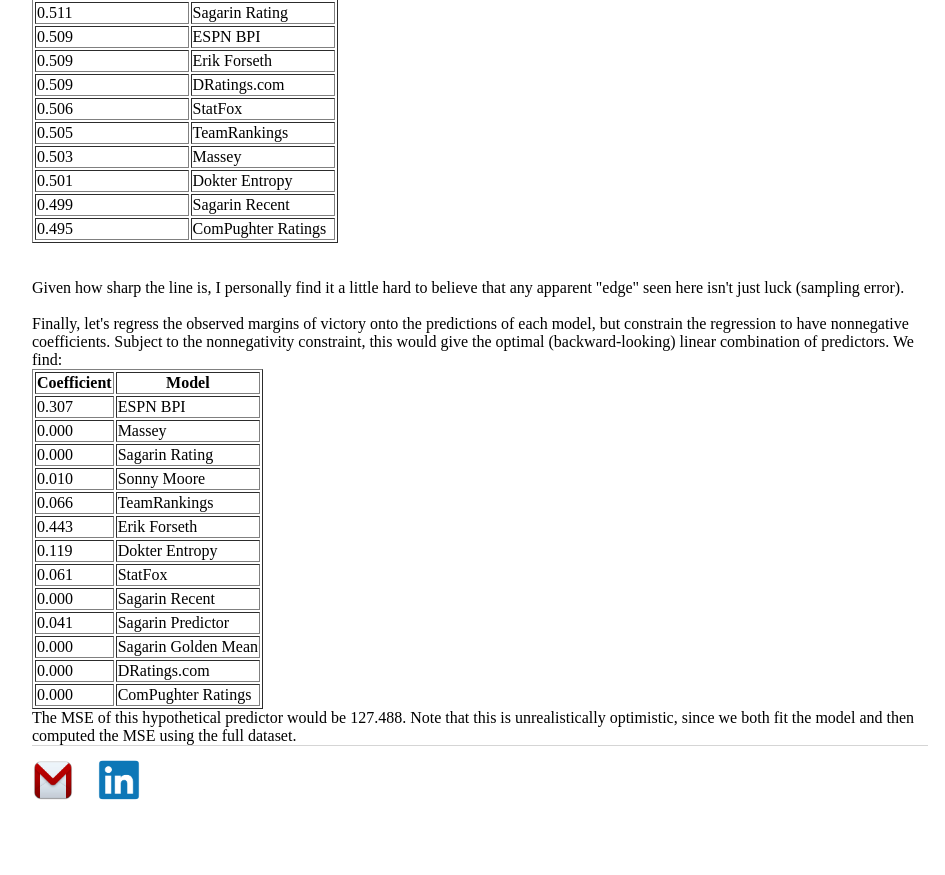
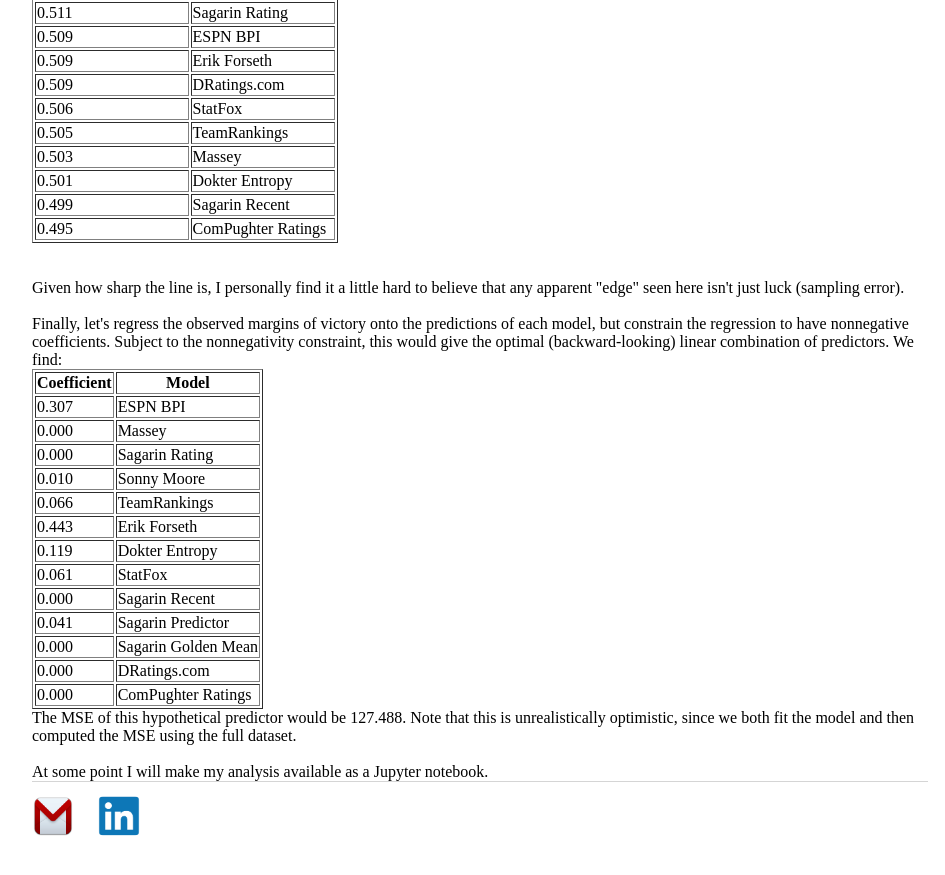
Before and after one commit to erikrforseth/erikrforseth.github.io, a Jekyll site: the page built from about.html, in a window 1280 px wide and 900 px high, scrolled down 1299 px. Shown: the top 875 px of the window, without its empty margins (160-1105 px from the left). Built offline with Jekyll 4.4.1, drawn with Linux system fonts in a browser that asks for light colours.

Commit message:
about page

```diff
--- a/about.html
+++ b/about.html
@@ -285,3 +285,5 @@
     </tr>
   </tbody>
 </table> The MSE of this hypothetical predictor would be 127.488. Note that this is unrealistically optimistic, since we both fit the model and then computed the MSE using the full dataset.
+<br><br>
+At some point I will make my analysis available as a Jupyter notebook.
```
